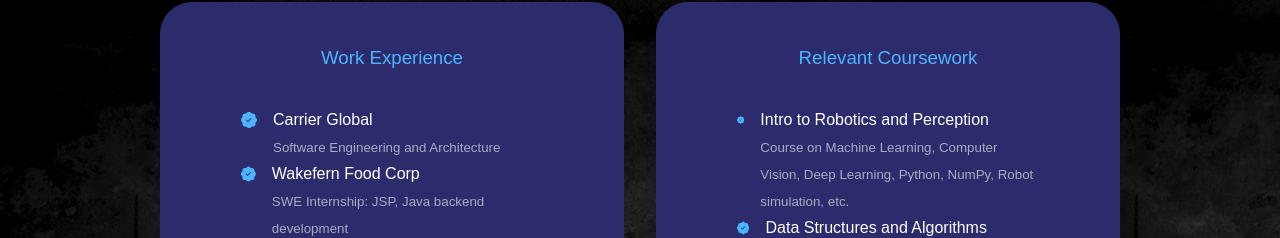
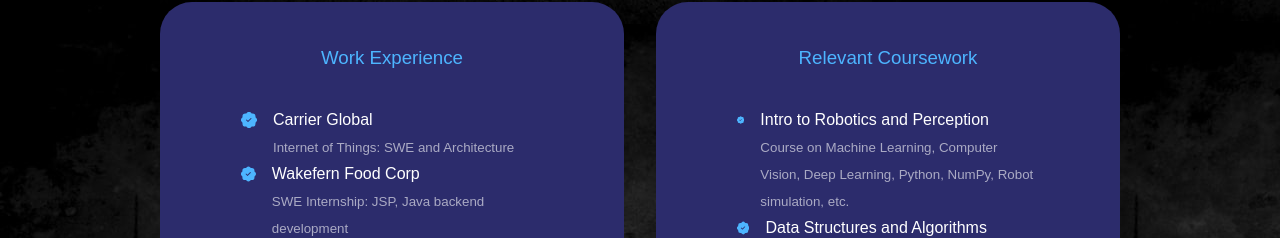
Before and after one commit to tvermani13/portfolio, a React (Create React App) app: page / in a window 1280 px wide. Shown: the part 2644-2882 px from the top of the page. Built offline with nearby package versions, Linux system fonts and the light colour scheme; the HTML template or start-up script is replaced by a standard one.

Commit message:
added description to Carrier

```diff
--- a/src/components/Experience/Experience.jsx
+++ b/src/components/Experience/Experience.jsx
@@ -5,7 +5,7 @@ import {BsPatchCheckFill} from 'react-icons/bs'
 const dataWorkExperience = [
   {
     title: "Carrier Global",
-    description: "Software Engineering and Architecture"
+    description: "Internet of Things: SWE and Architecture"
   },
   {
     title: "Wakefern Food Corp",
```
